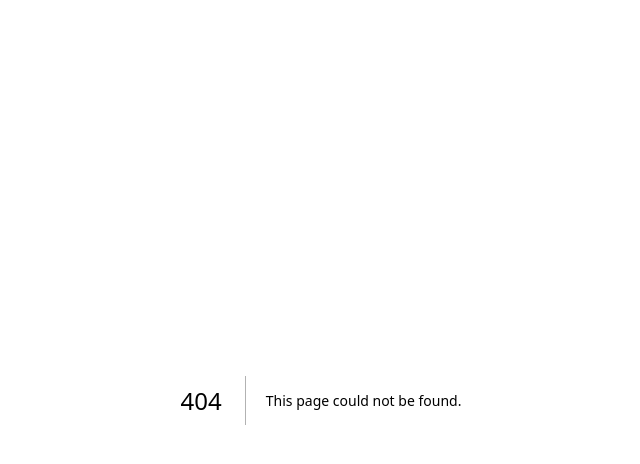
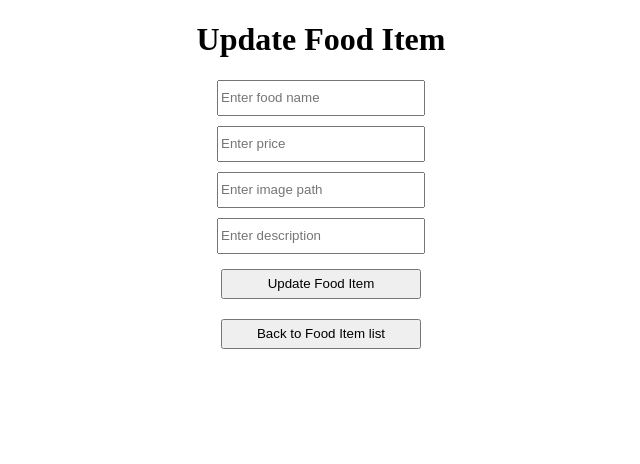
Before and after one commit to NarendraDeoSingh/resto-app, a Next.js app: page /restaurant/dashboard/1 in a window 1280 px wide. Before the commit this address had no page. Shown: the top 464 px of the page, without its empty margins (319-959 px from the left). Built offline with nearby package versions, Linux system fonts and the light colour scheme; no server answers; the database is empty.

Commit message:
update and delete food items

```diff
--- a/src/app/_components/restaurantLogin.js
+++ b/src/app/_components/restaurantLogin.js
@@ -14,7 +14,6 @@ const RestaurantLogin = () => {
       return false;
     } else {
       setError(false);
-      console.log(email, password);
     }
     let response = await fetch("http://localhost:3000/api/restaurant", {
       method: "POST",
--- a/src/app/_components/restaurantSignup.js
+++ b/src/app/_components/restaurantSignup.js
@@ -51,7 +51,6 @@ const RestaurantSignup = () => {
 
     if (response.success) {
       const { result } = response;
-      console.log("response", result);
       delete response.password;
       localStorage.setItem("restaurantUser", JSON.stringify(result));
       router.push("/restaurant/dashboard");
--- /dev/null
+++ b/src/app/api/restaurant/foods/[id]/route.js
@@ -0,0 +1,34 @@
+import { connectionStr } from "@/app/lib/db";
+import { foodSchema } from "@/app/lib/foodsModel";
+import mongoose from "mongoose";
+import { NextResponse } from "next/server";
+
+export async function GET(request, content) {
+  const id = content.params.id;
+  let success = false;
+  await mongoose.connect(connectionStr, {
+    useNewUrlParser: true,
+    useUnifiedTopology: true,
+  });
+  const result = await foodSchema.find({ restro_id: id });
+  if (result) {
+    success = true;
+  }
+  return NextResponse.json({ result, success });
+}
+
+export async function DELETE(request, content) {
+  const id = content.params.id;
+  let success = false;
+  await mongoose.connect(connectionStr, {
+    useNewUrlParser: true,
+    useUnifiedTopology: true,
+  });
+  const result = await foodSchema.deleteOne({ _id: id });
+
+  if (result) {
+    success = true;
+  }
+
+  return NextResponse.json({ result, success });
+}
--- /dev/null
+++ b/src/app/api/restaurant/foods/edit/[id]/route.js
@@ -0,0 +1,35 @@
+import { connectionStr } from "@/app/lib/db";
+import { foodSchema } from "@/app/lib/foodsModel";
+import mongoose from "mongoose";
+import { NextResponse } from "next/server";
+
+export async function GET(request, content) {
+  let id = content.params.id;
+
+  let success = false;
+  await mongoose.connect(connectionStr, {
+    useNewUrlParser: true,
+    useUnifiedTopology: true,
+  });
+
+  const result = await foodSchema.findOne({ _id: id });
+  if (result) {
+    success = true;
+  }
+  return NextResponse.json({ result, success });
+}
+
+export async function PUT(request, content) {
+  const id = content.params.id;
+  const payload = await request.json();
+  let success = false;
+  await mongoose.connect(connectionStr, {
+    useNewUrlParser: true,
+    useUnifiedTopology: true,
+  });
+  const result = await foodSchema.findByIdAndUpdate({ _id: id }, payload);
+  if (result) {
+    success = true;
+  }
+  return NextResponse.json({ result, success });
+}
--- a/src/app/api/restaurant/foods/route.js
+++ b/src/app/api/restaurant/foods/route.js
@@ -6,11 +6,16 @@ import { NextResponse } from "next/server";
 
 export async function POST(request) {
   const payload = await request.json();
+  let success = false;
+
   await mongoose.connect(connectionStr, {
     useNewUrlParser: true,
     useUnifiedTopology: true,
   });
-  const food =new foodSchema(payload)
+  const food = new foodSchema(payload);
   const result = await food.save();
-  return NextResponse.json({ result, success: true });
+  if (result) {
+    success = true;
+  }
+  return NextResponse.json({ result, success });
 }
--- a/src/app/globals.css
+++ b/src/app/globals.css
@@ -23,3 +23,27 @@
   color: skyblue;
   margin: 20px;
 }
+.input-error {
+  position: absolute;
+  padding: 8px;
+  color: red;
+  font-size: 13px;
+}
+
+table,
+th,
+td {
+  border: 1px solid #000;
+  border-collapse: collapse;
+  padding: 10px;
+}
+
+table,
+th,
+button {
+  margin: 5px;
+}
+
+table img{
+  width: 80px;
+}
--- /dev/null
+++ b/src/app/restaurant/dashboard/[id]/page.js
@@ -0,0 +1,118 @@
+"use client";
+import { useRouter } from "next/navigation";
+import { useEffect, useState } from "react";
+
+const EditFoodItems = (props) => {
+  const [name, setName] = useState("");
+  const [price, setPrice] = useState("");
+  const [path, setPath] = useState("");
+  const [description, setDescription] = useState("");
+  const [error, setError] = useState(false);
+  const router = useRouter();
+
+  useEffect(() => {
+    handleLoadFoodItem();
+  }, []);
+
+  const handleLoadFoodItem = async () => {
+    let response = await fetch(
+      "http://localhost:3000/api/restaurant/foods/edit/" + props.params.id
+    );
+    response = await response.json();
+    if (response.success) {
+      setName(response.result.name);
+      setPrice(response.result.price);
+      setPath(response.result.img_path);
+      setDescription(response.result.description);
+    }
+  };
+
+  const handleEditFoodItem = async () => {
+    if (!name || !path || !price || !description) {
+      setError(true);
+      return false;
+    } else {
+      setError(false);
+    }
+
+    let response = await fetch(
+      "http://localhost:3000/api/restaurant/foods/edit/" + props.params.id,
+      {
+        method: "PUT",
+        body: JSON.stringify({ name, price, img_path: path, description }),
+      }
+    );
+    response = await response.json();
+    if (response.success) {
+      router.push("../dashboard");
+    } else {
+      alert("data is not updated please try again");
+    }
+  };
+
+  return (
+    <div className="container">
+      <h1> Update Food Item</h1>
+      <div className="input-wrapper">
+        <input
+          type="text"
+          className="input-field"
+          placeholder="Enter food name"
+          value={name}
+          onChange={(e) => setName(e.target.value)}
+        />
+        {error && !name && (
+          <span className="input-error">Please enter valid name</span>
+        )}
+      </div>
+      <div className="input-wrapper">
+        <input
+          type="text"
+          className="input-field"
+          placeholder="Enter price"
+          value={price}
+          onChange={(e) => setPrice(e.target.value)}
+        />
+        {error && !price && (
+          <span className="input-error">Please enter valid price</span>
+        )}
+      </div>
+      <div className="input-wrapper">
+        <input
+          type="text"
+          className="input-field"
+          placeholder="Enter image path"
+          value={path}
+          onChange={(e) => setPath(e.target.value)}
+        />
+        {error && !path && (
+          <span className="input-error">Please enter valid path</span>
+        )}
+      </div>
+      <div className="input-wrapper">
+        <input
+          type="text"
+          className="input-field"
+          placeholder="Enter description"
+          value={description}
+          onChange={(e) => setDescription(e.target.value)}
+        />
+        {error && !description && (
+          <span className="input-error">Please enter valid description</span>
+        )}
+      </div>
+      <div className="input-wrapper">
+        <button className="button" onClick={handleEditFoodItem}>
+          Update Food Item
+        </button>
+      </div>
+      <div className="input-wrapper">
+        <button className="button" onClick={() => router.push("../dashboard")}>
+          Back to Food Item list
+        </button>
+      </div>
+    </div>
+  );
+};
+
+export default EditFoodItems;
--- a/src/app/restaurant/dashboard/page.js
+++ b/src/app/restaurant/dashboard/page.js
@@ -4,6 +4,7 @@ import RestaurantHeader from "@/app/_components/RestaurantHeader";
 import "../../restaurant/style.css";
 import { RestaurantFooter } from "@/app/_components/RestaurantFooter";
 import AddFoodItems from "@/app/_components/AddFoodItem";
+import FoodItemList from "@/app/_components/FoodItemList";
 const Dashboard = () => {
   const [addItem, setAddItem] = useState(false);
   return (
@@ -11,7 +12,7 @@ const Dashboard = () => {
       <RestaurantHeader />
       <button onClick={()=>setAddItem(true)}>Add Food</button>
       <button onClick={()=>setAddItem(false)}>Dashboard</button>
-      {addItem ? <AddFoodItems /> : <h1>Restaurant Dashboard</h1>}
+      {addItem ? <AddFoodItems setAddItem={setAddItem} /> : <FoodItemList />}
 
       <RestaurantFooter />
     </div>
```
Also changed, not shown: src/app/_components/AddFoodItem.js (+30 -4 lines), src/app/_components/FoodItemList.js (added, +78 -0 lines).
